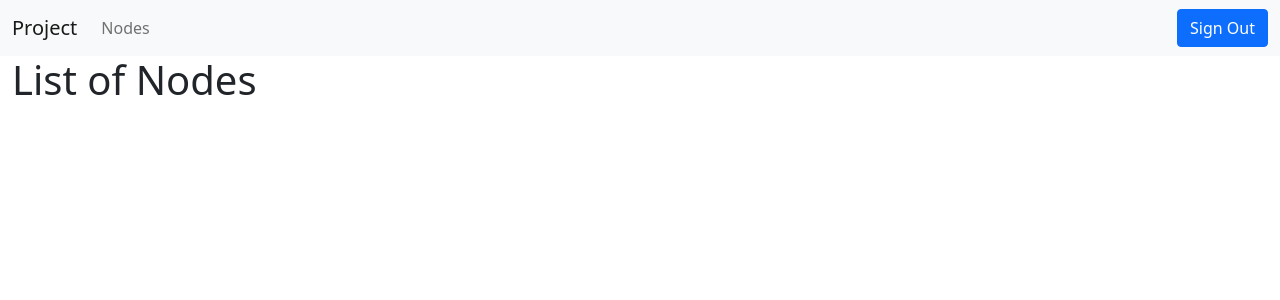
After one commit to Shethyash/dstp, a Django app: page /nodes in a window 1280 px wide. The commit adds this page. Shown: the top 300 px of the page. Run offline with Django 4.2, Linux system fonts and the light colour scheme.

Commit message:
end point changes

```diff
--- a/dstp/settings.py
+++ b/dstp/settings.py
@@ -81,7 +81,7 @@ DATABASES = {
     # },
     'default': {
         'ENGINE': 'djongo',
-        'NAME': 'db',
+        'NAME': 'iot_db',
     }
 }
 
--- a/home/urls.py
+++ b/home/urls.py
@@ -6,7 +6,7 @@ urlpatterns = [
     path('sign_up', views.sign_up, name='sign_up'),
     path('', views.sign_in, name='sign_in'),
     path('sign_out', views.sign_out, name='sign_out'),
-    path('nodes', views.nodes, name='nodes'),
+    path('nodes', views.node, name='nodes'),
     path('store_feeds', views.store_feeds, name='store_feeds'),
     path('get_feeds', views.get_feeds, name='get_feeds'),
 ]
--- a/home/views.py
+++ b/home/views.py
@@ -121,4 +121,4 @@ def node(request):
         description = request.PUT.get('description')
         latitude = request.PUT.get('latitude')
         longitude = request.PUT.get('longitude')
-    return render(request, 'add_node.html')
+    return render(request, 'nodes/add_node.html')
--- a/templates/layouts/base.html
+++ b/templates/layouts/base.html
@@ -23,7 +23,7 @@
   <body>
     <nav class="navbar navbar-expand-lg navbar-light bg-light">
       <div class="container-fluid">
-        <a class="navbar-brand" href="/">Project</a>
+        <a class="navbar-brand" href="/home">Project</a>
         <button
           class="navbar-toggler"
           type="button"
@@ -47,7 +47,7 @@
             </li>
             {% endcomment %}
             <li class="nav-item">
-              <a class="nav-link" href="nodes">Nodes</a>
+              <a class="nav-link" href="/nodes">Nodes</a>
             </li>
             {% comment %}
             <li class="nav-item dropdown">
@@ -99,7 +99,9 @@
         </div>
       </div>
     </nav>
+    <div class="container-fluid">
     {% block content %}{% endblock content %}
+    </div>
     <!-- Optional JavaScript; choose one of the two! -->
 
     <!-- Option 1: Bootstrap Bundle with Popper -->
--- a/templates/nodes.html
+++ /dev/null
@@ -1,6 +0,0 @@
-{% extends "layouts/base.html" %} {%block title %}Nodes {% endblock title%}
-{%block content %}
-
-<h1>List of Nodes</h1>
-
-{% endblock content %}
--- /dev/null
+++ b/templates/nodes/add_node.html
@@ -0,0 +1,6 @@
+{% extends "../layouts/base.html" %} {%block title %}Nodes {% endblock title%}
+{%block content %}
+
+<h1>List of Nodes</h1>
+
+{% endblock content %}
```
Also changed, not shown: README.md.
